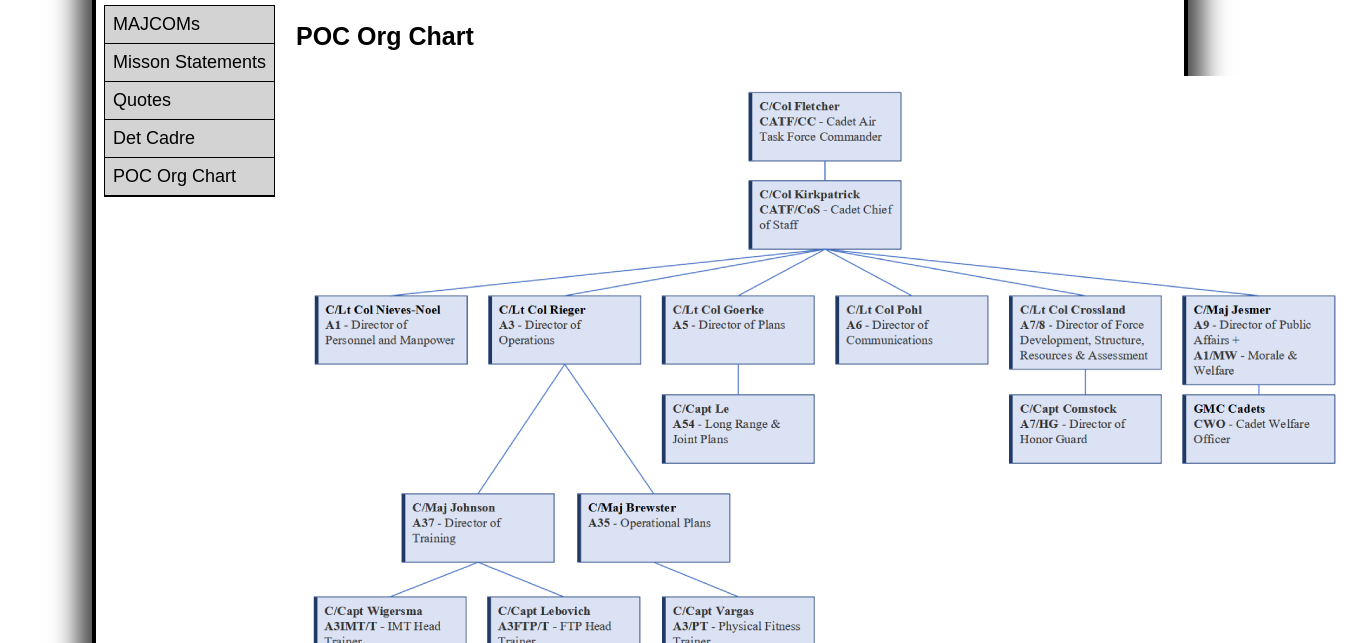
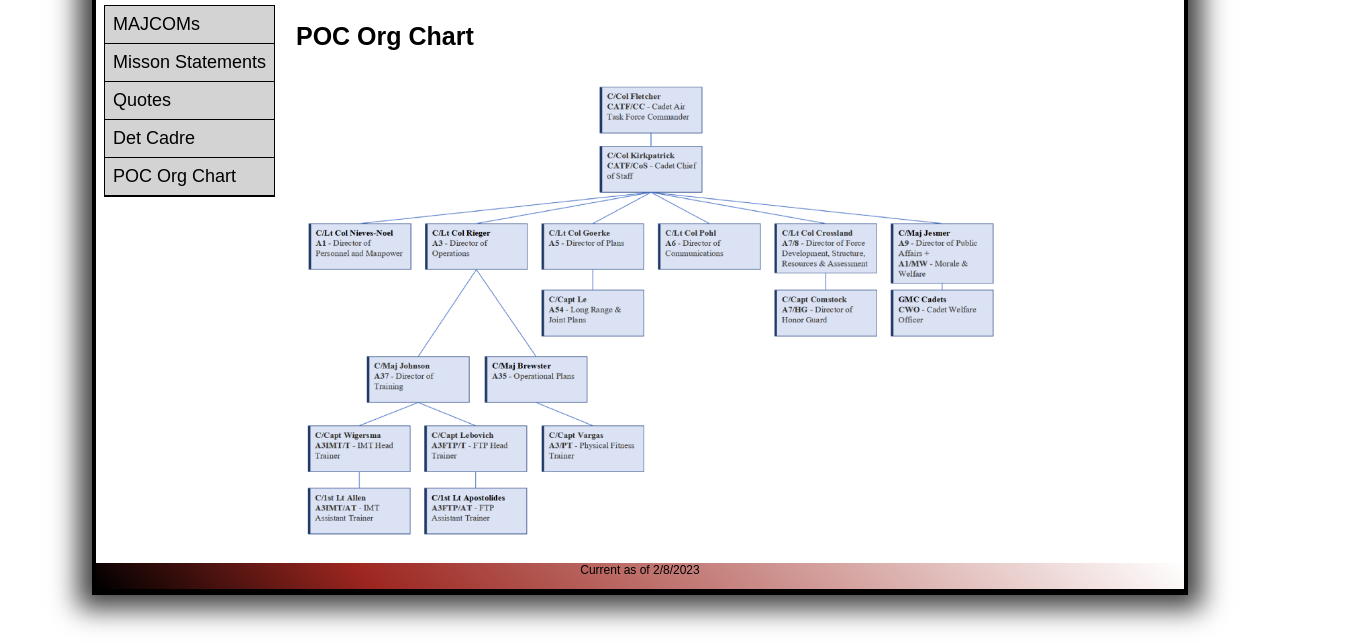
Before and after one commit to det895/det895.github.io, a plain HTML site: page pocChart.html in a window 1280 px wide. Shown: the part 157-800 px from the top of the page, 1354 px wide, since content can reach past the window. Drawn offline with Linux system fonts and the light colour scheme.

Commit message:
Update pocChart.html

```diff
--- a/pocChart.html
+++ b/pocChart.html
@@ -37,7 +37,7 @@
     </nav>
     <section>
         <h3>POC Org Chart</h3>
-        <img src="images/orgChart.png">
+        <img src="images/orgChart.png" style="height:auto; width:80%;">
     </section>
 
     <footer>
```
